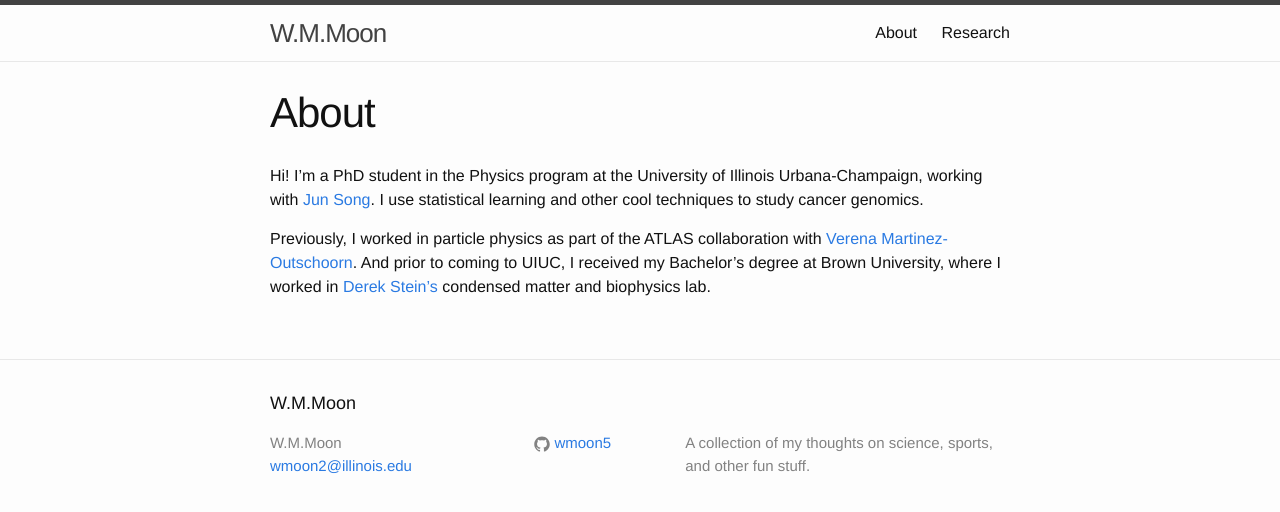
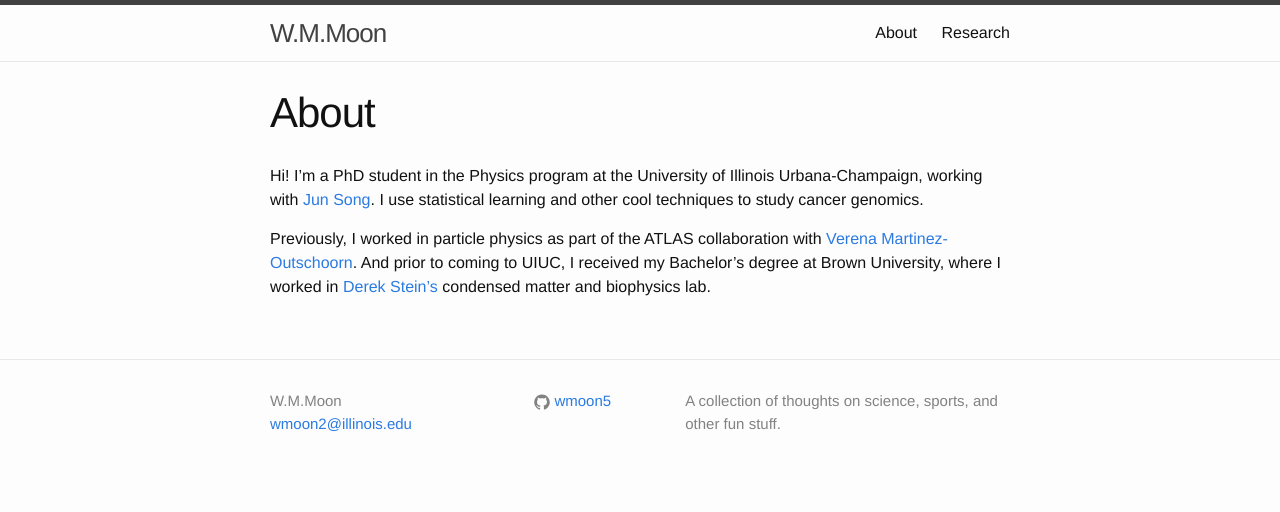
Before and after one commit to wmoon5/wmoon5.github.io, a Jekyll site: the page built from about.md, in a window 1280 px wide. Shown: the top 512 px of the page. Built offline with Jekyll 4.4.1, drawn with Linux system fonts in a browser that asks for light colours.

Commit message:
tweak footer

```diff
--- a/_config.yml
+++ b/_config.yml
@@ -9,7 +9,7 @@
 title: W.M.Moon
 email: wmoon2@illinois.edu
 description: > # this means to ignore newlines until "baseurl:"
-    A collection of my thoughts on science, sports, and other fun stuff.
+    A collection of thoughts on science, sports, and other fun stuff.
 baseurl: "" # the subpath of your site, e.g. /blog
 url: "http://wmmoon.com" # the base hostname & protocol for your site
 #twitter_username: jekyllrb
--- a/_includes/footer.html
+++ b/_includes/footer.html
@@ -2,7 +2,7 @@
 
   <div class="wrapper">
 
-    <h2 class="footer-heading">{{ site.title }}</h2>
+      <!-- <h2 class="footer-heading">{{ site.title }}</h2> -->
 
     <div class="footer-col-wrapper">
       <div class="footer-col footer-col-1">
--- a/_posts/2016-08-11-first-post.markdown
+++ b/_posts/2016-08-11-first-post.markdown
@@ -1,6 +1,6 @@
 ---
 layout: post
-title:  "First Post"
+title:  "Hello world"
 date:   2016-08-11 10:22:26 -0400
 categories: jekyll update
 ---
```
